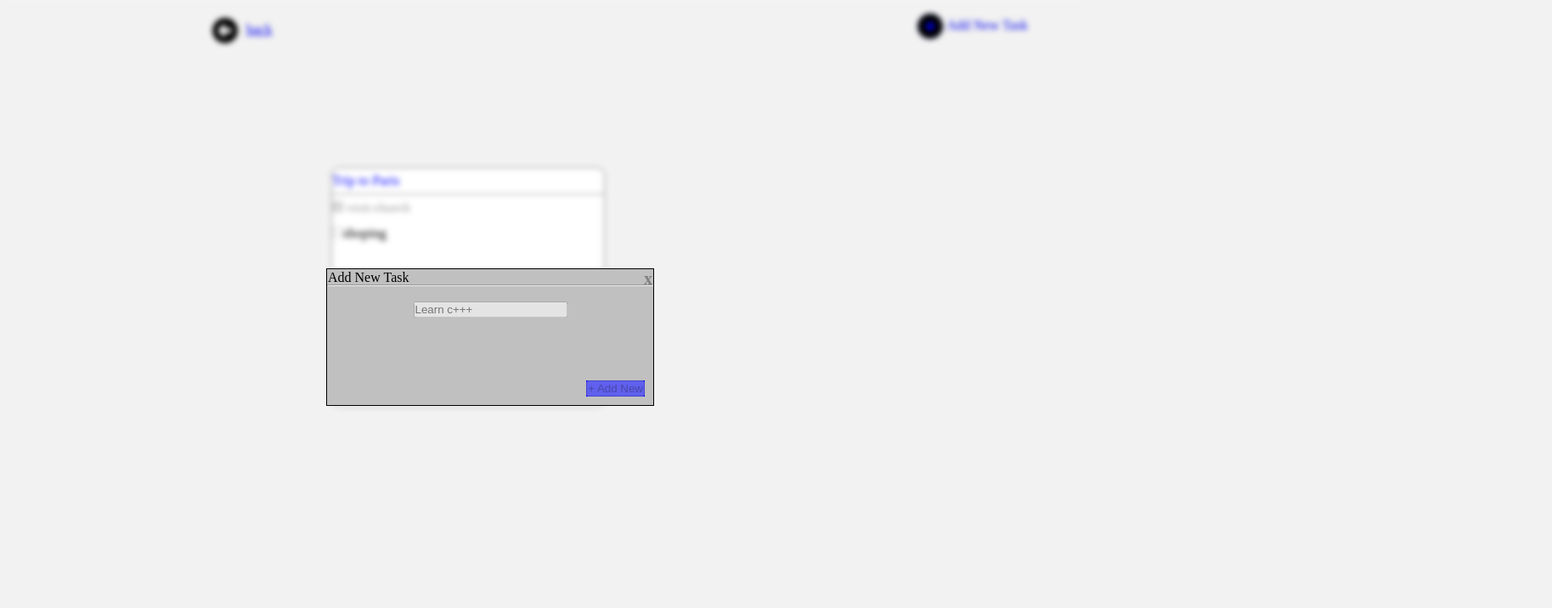
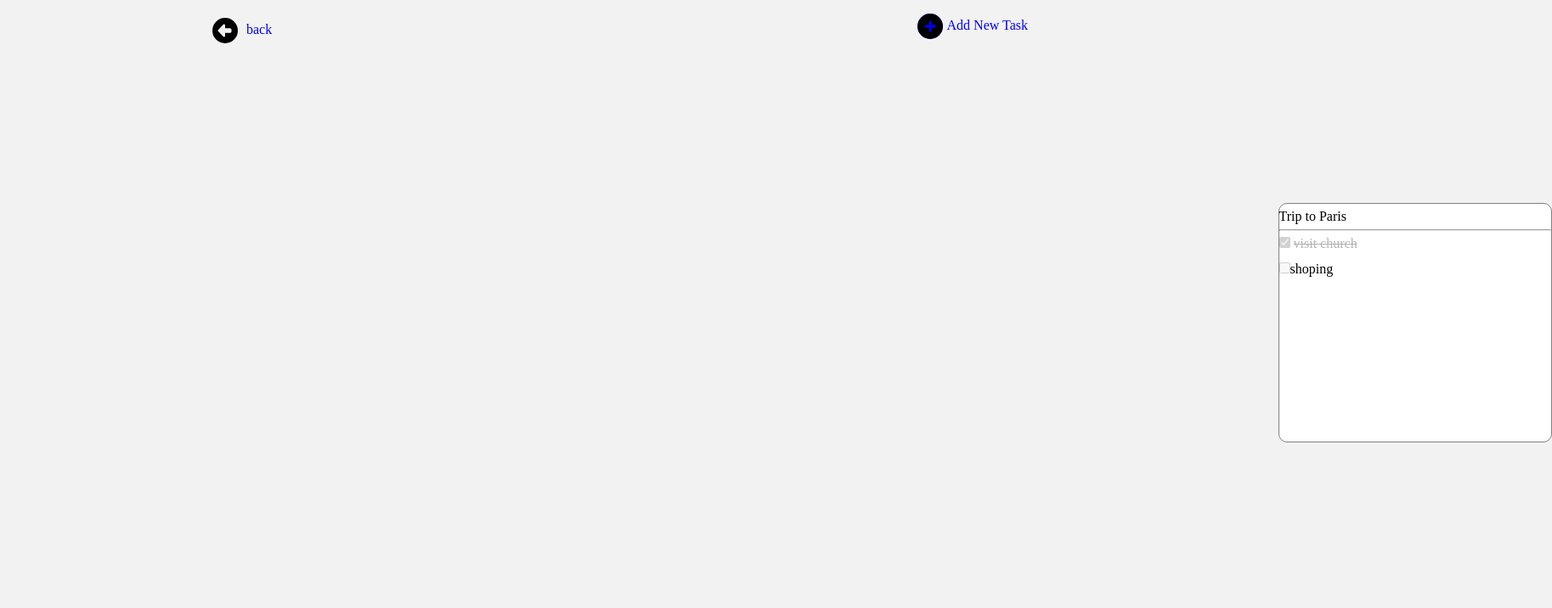
Before and after one commit to ayushsingh3007/project_2, a plain HTML site: page index3.html in a window 1280 px wide. Shown: the part 84-800 px from the top of the page at 85% size, 1827 px wide, since content can reach past the window. Drawn offline with Linux system fonts and the light colour scheme.

Commit message:
Update index3.html

```diff
--- a/index3.html
+++ b/index3.html
@@ -1,29 +1,37 @@
 <!DOCTYPE html>
 <html>
-<head><link rel="stylesheet" type="text/css" href="./style.css">
-	<meta charset="utf-8">
+<head><meta charset="utf-8">
 	<meta name="viewport" content="width=device-width, initial-scale=1.0">
+	<link rel="stylesheet" type="text/css" href="./style.css">
 	<title></title>
 </head>
 <body class="bodyindex2">
-<div class="index3container">
+<div>
 	<div class="heading">
 		<h1 ><span id="color1">Tasks</span>
-			<span id="color2">Lists</span></h1><br><svg xmlns="http://www.w3.org/2000/svg" class="iconindex2" viewBox="0 0 512 512"><!--! Font Awesome Pro 6.4.0 by @fontawesome - https://fontawesome.com License - https://fontawesome.com/license (Commercial License) Copyright 2023 Fonticons, Inc. --><path d="M512 256A256 256 0 1 0 0 256a256 256 0 1 0 512 0zM217.4 376.9L117.5 269.8c-3.5-3.8-5.5-8.7-5.5-13.8s2-10.1 5.5-13.8l99.9-107.1c4.2-4.5 10.1-7.1 16.3-7.1c12.3 0 22.3 10 22.3 22.3l0 57.7 96 0c17.7 0 32 14.3 32 32l0 32c0 17.7-14.3 32-32 32l-96 0 0 57.7c0 12.3-10 22.3-22.3 22.3c-6.2 0-12.1-2.6-16.3-7.1z"/></svg><div class="texticon2"><a href="./index1.html">back</a></div>
-	<svg xmlns="http://www.w3.org/2000/svg"  class="icons" viewBox="0 0 512 512" ><!--! Font Awesome Pro 6.4.0 by @fontawesome - https://fontawesome.com License - https://fontawesome.com/license (Commercial License) Copyright 2023 Fonticons, Inc. --><path d="M256 512A256 256 0 1 0 256 0a256 256 0 1 0 0 512zM232 344V280H168c-13.3 0-24-10.7-24-24s10.7-24 24-24h64V168c0-13.3 10.7-24 24-24s24 10.7 24 24v64h64c13.3 0 24 10.7 24 24s-10.7 24-24 24H280v64c0 13.3-10.7 24-24 24s-24-10.7-24-24z"/></svg ><div class="icontext"><a href="./index2.html" class="undelineicon">Add New Task</a>	</div>
+			<span id="color2">Lists</span></h1><br>
+			<a href="./index.html" class="anchor"><svg xmlns="http://www.w3.org/2000/svg" class="iconindex2" viewBox="0 0 512 512"><!--! Font Awesome Pro 6.4.0 by @fontawesome - https://fontawesome.com License - https://fontawesome.com/license (Commercial License) Copyright 2023 Fonticons, Inc. --><path d="M512 256A256 256 0 1 0 0 256a256 256 0 1 0 512 0zM217.4 376.9L117.5 269.8c-3.5-3.8-5.5-8.7-5.5-13.8s2-10.1 5.5-13.8l99.9-107.1c4.2-4.5 10.1-7.1 16.3-7.1c12.3 0 22.3 10 22.3 22.3l0 57.7 96 0c17.7 0 32 14.3 32 32l0 32c0 17.7-14.3 32-32 32l-96 0 0 57.7c0 12.3-10 22.3-22.3 22.3c-6.2 0-12.1-2.6-16.3-7.1z"/></svg></a>
+			<div class="texticon2">
+<a href="./index.html" class="anchor">back</a>
+
+	</div>
+
+	<a href="./index1.html" class="anchor"><svg xmlns="http://www.w3.org/2000/svg"  class="icons" viewBox="0 0 512 512" ><!--! Font Awesome Pro 6.4.0 by @fontawesome - https://fontawesome.com License - https://fontawesome.com/license (Commercial License) Copyright 2023 Fonticons, Inc. --><path d="M256 512A256 256 0 1 0 256 0a256 256 0 1 0 0 512zM232 344V280H168c-13.3 0-24-10.7-24-24s10.7-24 24-24h64V168c0-13.3 10.7-24 24-24s24 10.7 24 24v64h64c13.3 0 24 10.7 24 24s-10.7 24-24 24H280v64c0 13.3-10.7 24-24 24s-24-10.7-24-24z"/></svg ></a>
+
+
+
+	<div class="icontext">
+			<a href="./index1.html" class="anchor">Add New Task</a>
+
+
 
 	 <div class="index2container">
 
-	 	<div class="index2item"><a href="./index3.html" class="anchor"> Trip to Paris</a> <hr>
+	 	<div class="index2item"> Trip to Paris<hr>
 	 		<p><input type="checkbox" name="check" disabled="check" checked="">
 	 			<span class="line">visit church</span>
 	 			 </p>
 	 			 <p><input type="checkbox" disabled=""  name="check">shoping</p>
 	 			</div></div></div></div>
-
-
- <div  class="containernav">
-       <div class="item1">Add New Task</div><div class="item2">x</div><hr><br><div class="item3"><input type="text" name="texta" disabled="" placeholder="Learn c+++"></div><div class="item4"><input type="submit" name="submitnow" value="+ Add New" disabled=""></div></div>
-
 </body>
 </html>
```
